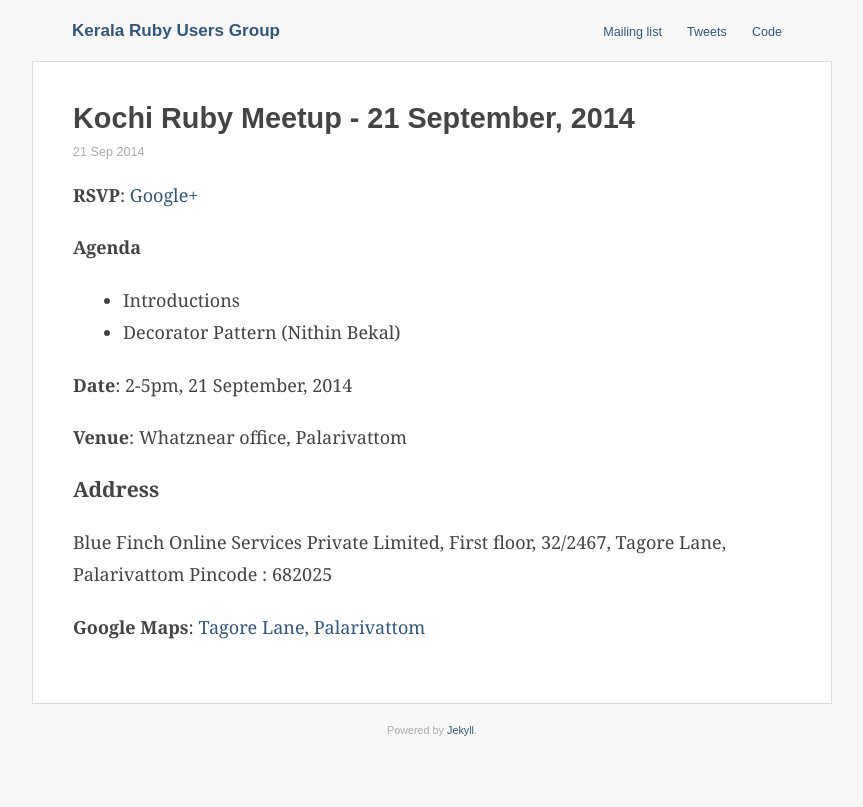
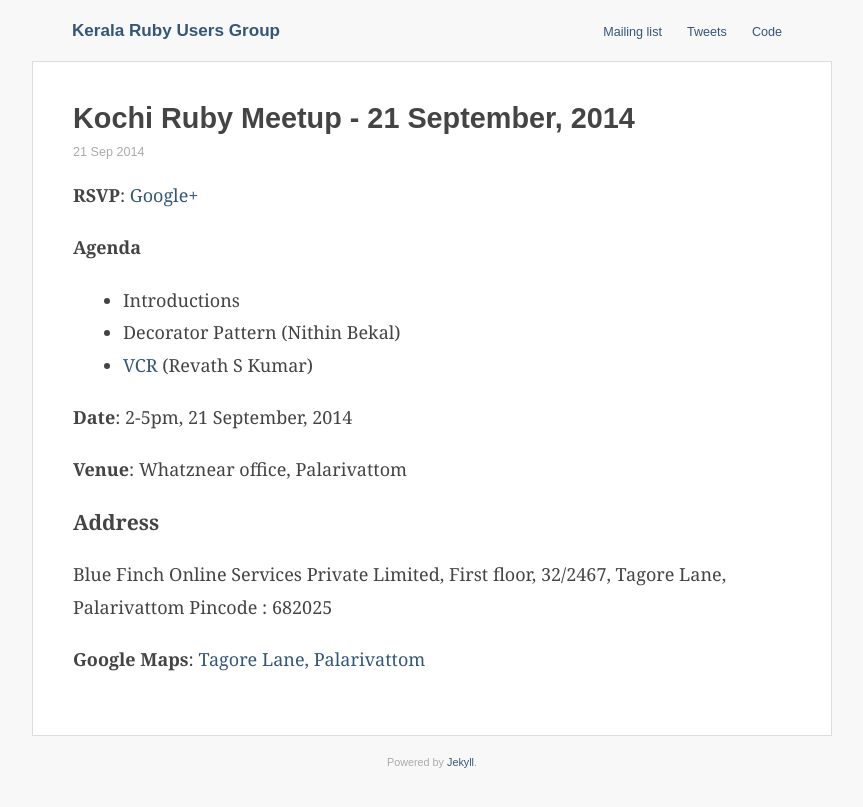
Before and after one commit to krug/krug.github.io, a Jekyll site: the page built from _posts/2014-09-21-sep-2014-kochi-meetup.md, in a window 1280 px wide. Shown: the top 807 px of the page, without its empty margins (208-1071 px from the left). Built offline with Jekyll 4.4.1, drawn with Linux system fonts in a browser that asks for light colours.

Commit message:
List talk on VCR by Revath

```diff
--- a/_posts/2014-09-21-sep-2014-kochi-meetup.md
+++ b/_posts/2014-09-21-sep-2014-kochi-meetup.md
@@ -11,6 +11,7 @@ categories: meetups
 
 * Introductions
 * Decorator Pattern (Nithin Bekal)
+* [VCR](https://github.com/vcr/vcr) (Revath S Kumar)
 
 **Date**: 2-5pm, 21 September, 2014
 
```
